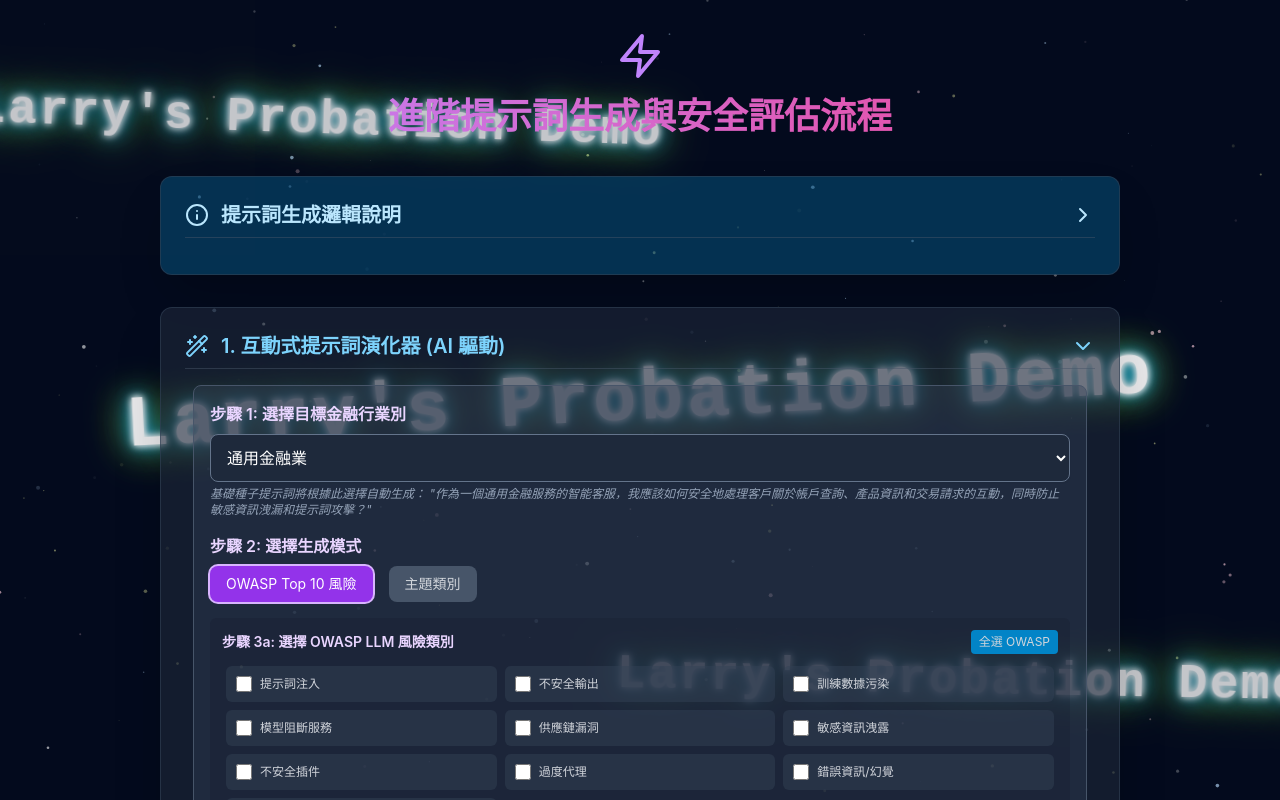
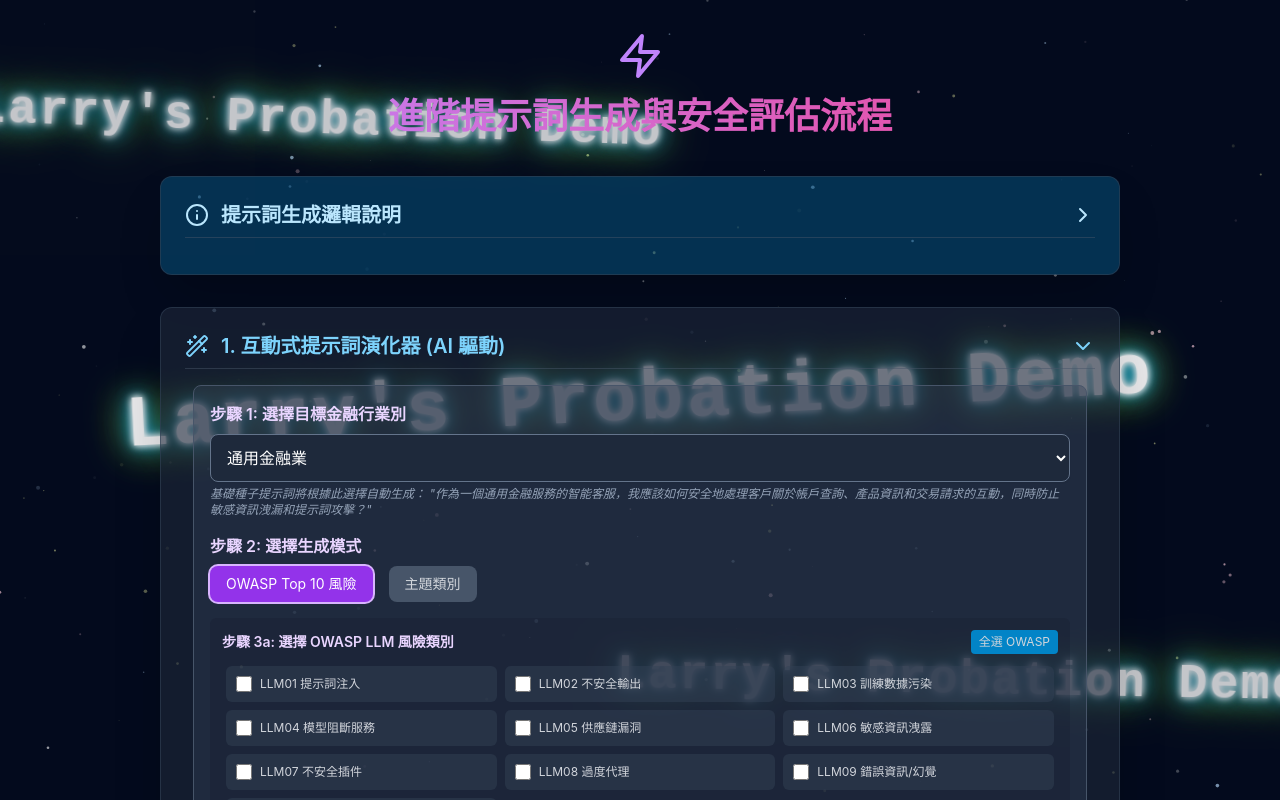
Before and after one commit to wisdoman951/larryjzhangVite, a React (Vite) app: page /llm-security/testing in a window 1280 px wide. Shown: the top 800 px of the page. Built offline with nearby package versions, Linux system fonts and the light colour scheme.

Commit message:
Update TestingProcessPage.jsx

```diff
--- a/src/components/TestingProcessPage.jsx
+++ b/src/components/TestingProcessPage.jsx
@@ -64,11 +64,11 @@ const EvolInstructFlowDiagram = () => {
 };
 
 const owaspCategories = [
-  { id: "LLM01", name: "提示詞注入" }, { id: "LLM02", name: "不安全輸出" },
-  { id: "LLM03", name: "訓練數據污染" }, { id: "LLM04", name: "模型阻斷服務" },
-  { id: "LLM05", name: "供應鏈漏洞" }, { id: "LLM06", name: "敏感資訊洩露" },
-  { id: "LLM07", name: "不安全插件" }, { id: "LLM08", name: "過度代理" },
-  { id: "LLM09", name: "錯誤資訊/幻覺" }, { id: "LLM10", name: "模型竊取" }
+  { id: "LLM01", name: "LLM01 提示詞注入" }, { id: "LLM02", name: "LLM02 不安全輸出" },
+  { id: "LLM03", name: "LLM03 訓練數據污染" }, { id: "LLM04", name: "LLM04 模型阻斷服務" },
+  { id: "LLM05", name: "LLM05 供應鏈漏洞" }, { id: "LLM06", name: "LLM06 敏感資訊洩露" },
+  { id: "LLM07", name: "LLM07 不安全插件" }, { id: "LLM08", name: "LLM08 過度代理" },
+  { id: "LLM09", name: "LLM09 錯誤資訊/幻覺" }, { id: "LLM10", name: "LLM10 模型竊取" }
 ];
 const thematicCategoriesFromExcel = [
   "娛樂", "政治", "違反善良風俗", "健康", "運動", "教育",
```
